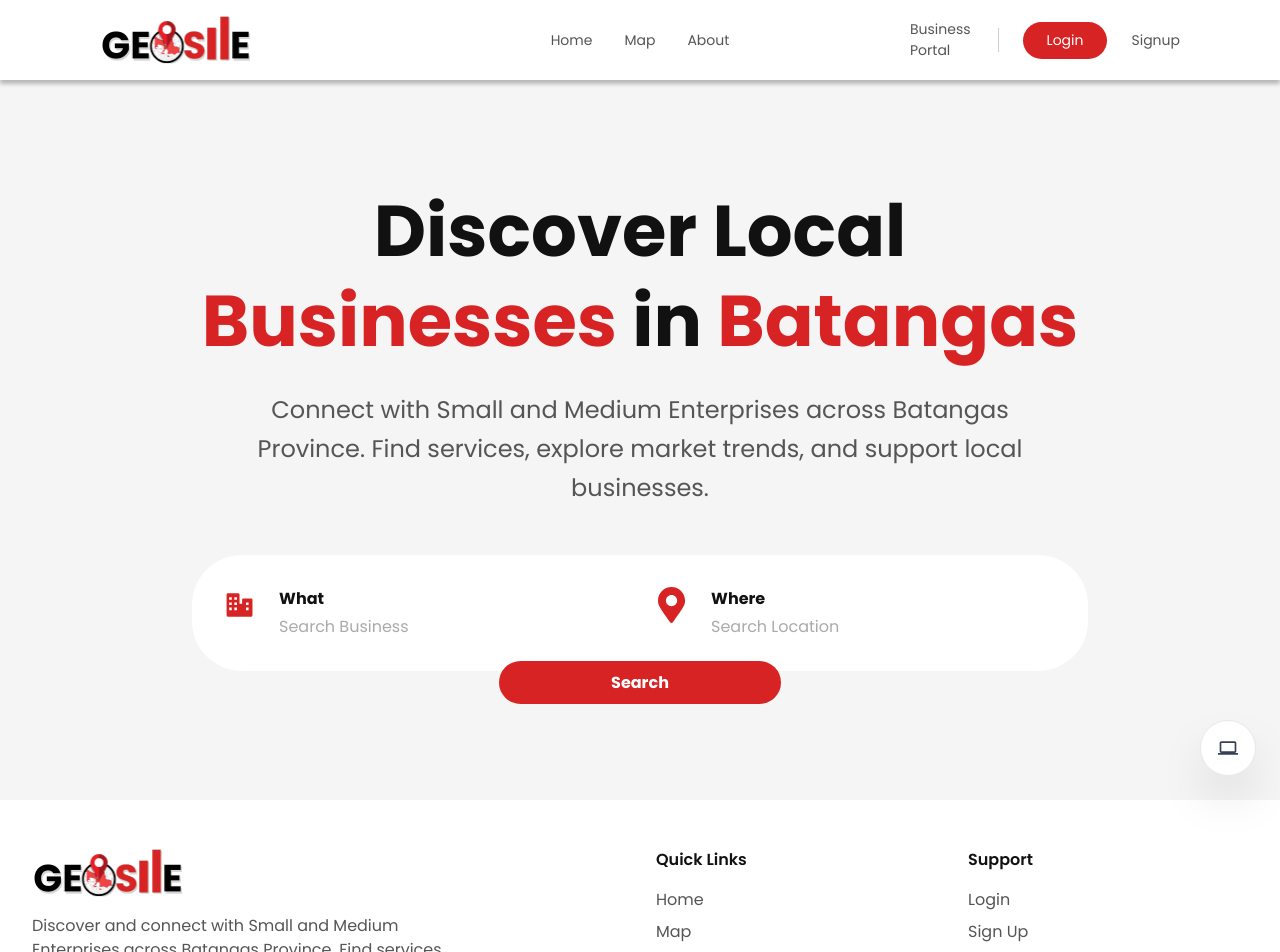
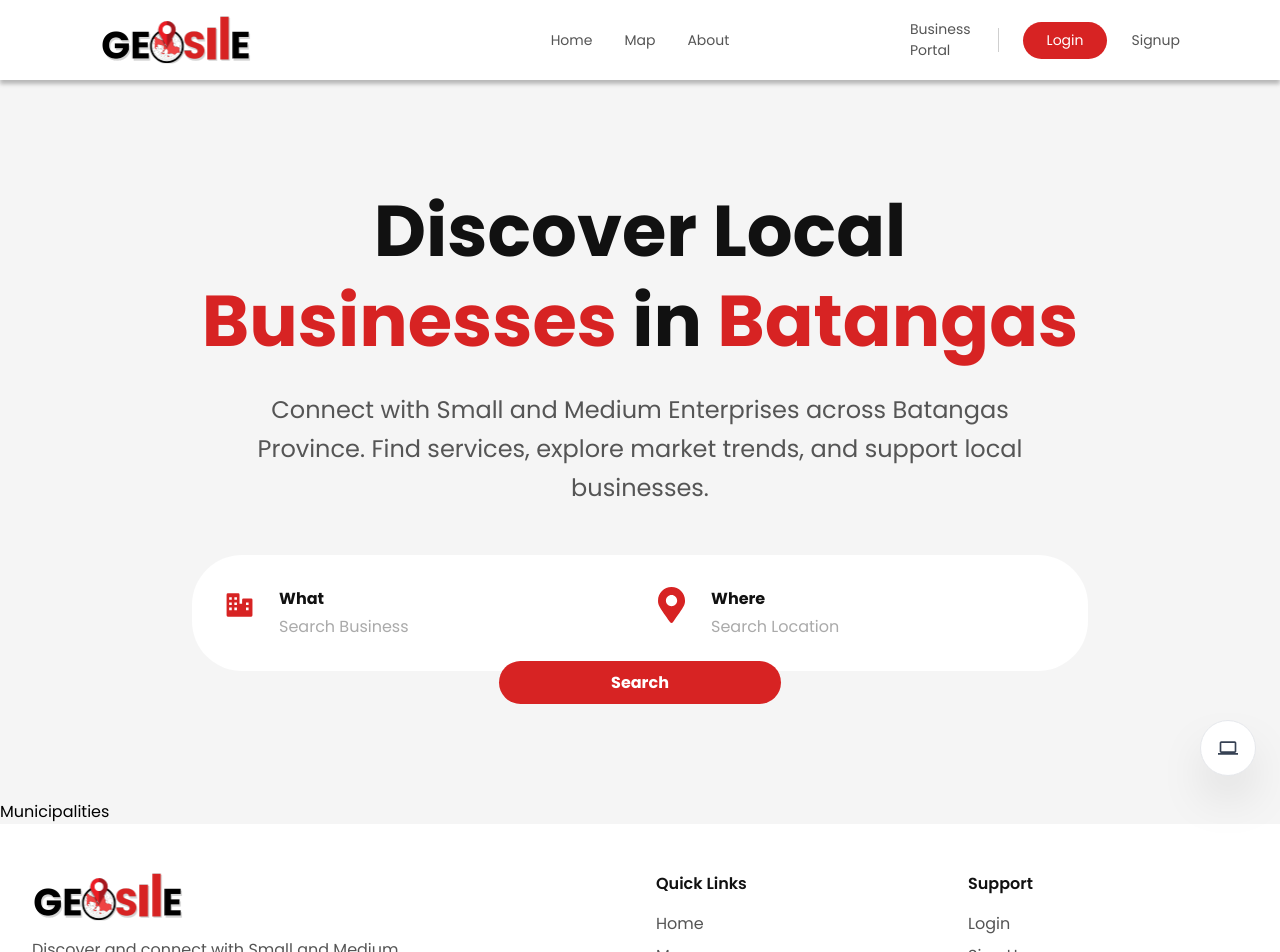
Before and after one commit to jerwinIT/geosme, a Next.js app: page / in a window 1280 px wide. Shown: the top 952 px of the page. Built offline with nearby package versions, Linux system fonts and the light colour scheme.

Commit message:
Added Municipality File

```diff
--- a/app/page.tsx
+++ b/app/page.tsx
@@ -1,5 +1,6 @@
 import React from "react";
 import HomePage from "@/components/Home/HomePage";
+import Municipalities from "@/components/Home/Municipalities/Municipalities";
 
 export default function Home() {
   return (
--- a/components/Home/HomePage.tsx
+++ b/components/Home/HomePage.tsx
@@ -1,11 +1,13 @@
 import React from "react";
 import HeroSection from "./Hero/HeroSection";
+import Municipalities from "./Municipalities/Municipalities";
 //This is where we add hero section, features section, about section, and contact section
 
 export default function HomePage() {
   return (
     <div className="overflow-hidden">
       <HeroSection />
+      <Municipalities />
     </div>
   );
 }
--- /dev/null
+++ b/components/Home/Municipalities/Municipalities.tsx
@@ -0,0 +1,9 @@
+import React from "react";
+
+export default function Municipalities() {
+  return (
+    <div>
+      <h1>Municipalities</h1>
+    </div>
+  );
+}
--- a/package.json
+++ b/package.json
@@ -3,7 +3,7 @@
   "version": "0.1.0",
   "private": true,
   "scripts": {
-    "dev": "next dev --turbopack",
+    "dev": "next dev",
     "build": "next build",
     "start": "next start",
     "lint": "next lint"
```
